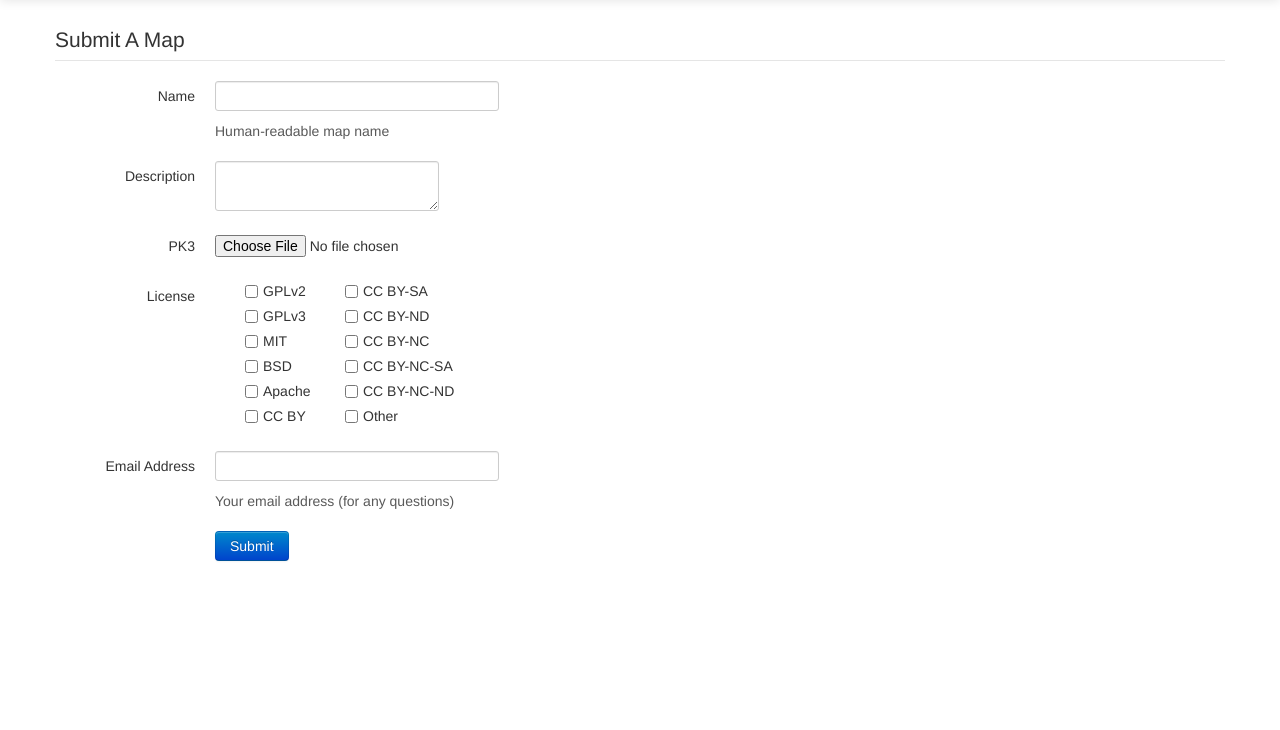
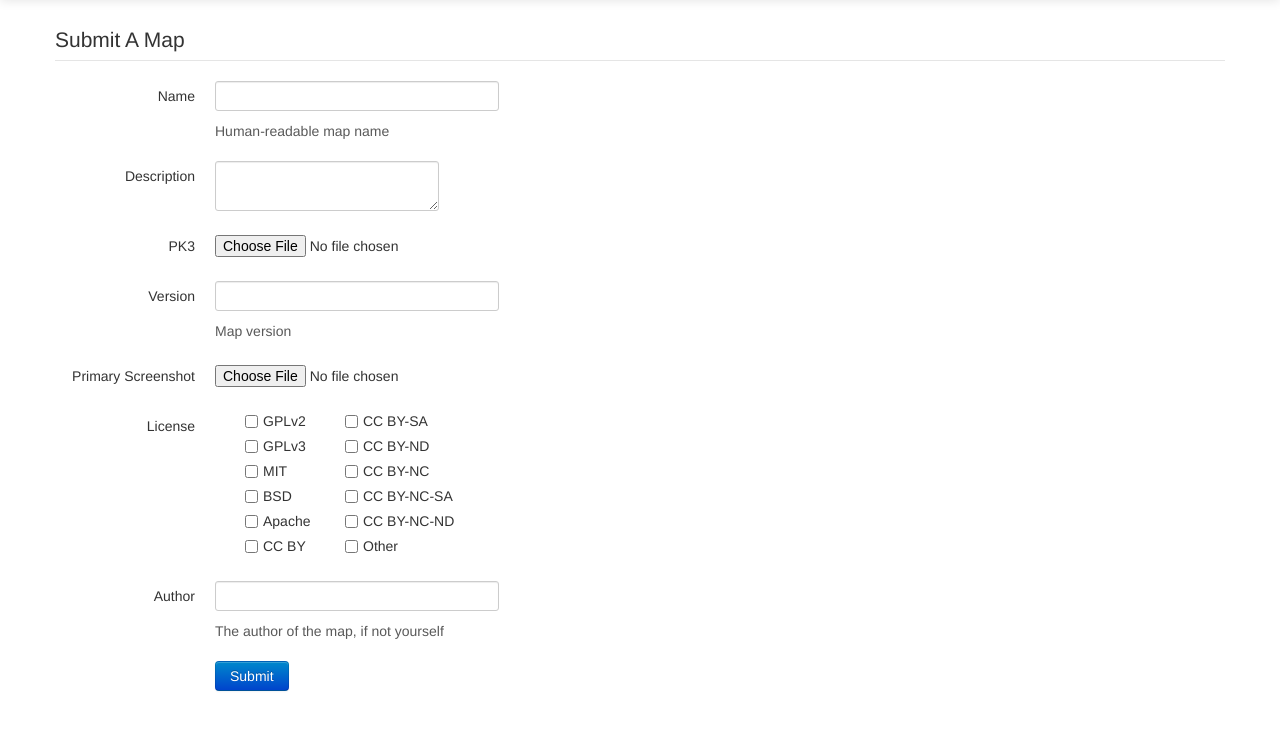
Before and after one commit to antzucaro/deposito, a Flask app: page /submit in a window 1280 px wide. Shown: the part 40-770 px from the top of the page. Run offline with Flask 2, Linux system fonts and the light colour scheme; some libraries are stand-ins or nearby versions.

Commit message:
Basic parsing of map submissions.
This is just the scaffolding for map entries to get an idea
of how Flask does it. There's no validation or anything yet,
so beware!

```diff
--- a/deposito.py
+++ b/deposito.py
@@ -15,18 +15,68 @@ def main_index():
 
     return render_template('main_index.jinja', maps=maps)
 
-def allowed_file(filename):
+def allowed_file(filename, allowed_extensions):
     return '.' in filename and \
-            filename.lower().rsplit('.', 1)[1] in ALLOWED_EXTENSIONS
+            filename.lower().rsplit('.', 1)[1] in allowed_extensions
 
 @app.route("/submit", methods=['GET', 'POST'])
 def submit_map():
     if request.method == 'POST':
-        file = request.files['mapfile']
-        if file and allowed_file(file.filename):
-            filename = secure_filename(file.filename)
-            file.save(os.path.join(app.config['UPLOAD_FOLDER'], filename))
-            return redirect(url_for('main_index'))
+        map_name = request.form.get('map_name', None)
+        map_descr = request.form.get('map_descr', None)
+        map_author = request.form.get('map_author', None)
+        map_version = request.form.get('map_version', None)
+        map_filename = None
+        ss_filename = None
+
+        map_file = request.files['map_file']
+        if map_file and allowed_file(map_file.filename,
+                app.config['VALID_MAP_EXTENSIONS']):
+            map_filename = secure_filename(map_file.filename)
+            map_file.save(os.path.join(app.config['UPLOAD_FOLDER'], map_filename))
+
+        map_screenshot = request.files['map_screenshot']
+        if map_screenshot and allowed_file(map_screenshot.filename,
+                app.config['VALID_SS_EXTENSIONS']):
+            ss_filename = secure_filename(map_screenshot.filename)
+            map_screenshot.save(os.path.join(app.config['UPLOAD_FOLDER'], ss_filename))
+
+        # licenses are in all sorts of different checkboxes
+        licenses = []
+        for l in ('GPLv2', 'GPLv3', 'MIT', 'BSD', 'Apache', 'CC BY',
+                'CC BY-SA', 'CC BY-ND', 'CC BY-NC', 'CC BY-NC-SA',
+                'CC BY-NC-ND', 'Other'):
+            val = request.form.get(l, None)
+            if val is not None:
+                licenses.append(val)
+
+        m = Map(name=map_name, create_by=1)
+        m.author = map_author
+        m.descr = map_descr
+
+        mf = File(file_type_cd="Xonotic Map", filename=map_filename,
+                descr=map_descr, create_by=1)
+
+        ssf = File(file_type_cd="Screenshot", filename=ss_filename,
+                descr="Primary screenshot", create_by=1)
+
+        db.session.add_all([m, mf, ssf])
+        db.session.flush()
+
+        mv = MapVersion(version=map_version, create_by=1)
+        mv.map_id = m.map_id
+        mv.file_id = mf.file_id
+        db.session.add(mv)
+
+        mss = MapScreenshot(name="Primary screenshot for {0}".format(map_name),
+                create_by=1)
+        mss.map_id = m.map_id
+        mss.file_id = ssf.file_id
+        db.session.add(mss)
+
+        db.session.commit()
+        return redirect(url_for('main_index'))
+
     else:
         return render_template('submit_map.jinja')
 
--- a/templates/submit_map.jinja
+++ b/templates/submit_map.jinja
@@ -12,7 +12,7 @@
     <div class="control-group">
       <label class="control-label" for="input01">Name</label>
       <div class="controls">
-        <input placeholder="" class="input-xlarge" type="text">
+        <input name="map_name" placeholder="" class="input-xlarge" type="text">
         <p class="help-block">Human-readable map name</p>
       </div>
     </div>
@@ -21,7 +21,7 @@
       <label class="control-label">Description</label>
       <div class="controls">
         <div class="textarea">
-          <textarea type="" class=""> </textarea>
+          <textarea name="map_descr" type="" class=""> </textarea>
         </div>
       </div>
     </div>
@@ -29,7 +29,22 @@
     <div class="control-group">
       <label class="control-label">PK3</label>
       <div class="controls">
-        <input class="input-file" name="mapfile" type="file">
+        <input class="input-file" name="map_file" type="file">
+      </div>
+    </div>
+
+    <div class="control-group">
+      <label class="control-label" for="input01">Version</label>
+      <div class="controls">
+        <input name="map_version" placeholder="" class="input-xlarge" type="text">
+        <p class="help-block">Map version</p>
+      </div>
+    </div>
+
+    <div class="control-group">
+      <label class="control-label">Primary Screenshot</label>
+      <div class="controls">
+        <input class="input-file" name="map_screenshot" type="file">
       </div>
     </div>
 
@@ -39,54 +54,54 @@
 
         <div class="span1">
           <label class="checkbox">
-            <input value="GPLv2" type="checkbox">
+            <input name="GPLv2" value="GPLv2" type="checkbox">
             GPLv2
           </label>
           <label class="checkbox">
-            <input value="GPLv3" type="checkbox">
+            <input name="GPLv3" value="GPLv3" type="checkbox">
             GPLv3
           </label>
           <label class="checkbox">
-            <input value="MIT" type="checkbox">
+            <input name="MIT" value="MIT" type="checkbox">
             MIT
           </label>
           <label class="checkbox">
-            <input value="BSD" type="checkbox">
+            <input name="BSD" value="BSD" type="checkbox">
             BSD
           </label>
           <label class="checkbox">
-            <input value="Apache" type="checkbox">
+            <input name="Apache" value="Apache" type="checkbox">
             Apache
           </label>
           <label class="checkbox">
-            <input value="CC BY" type="checkbox">
+            <input name="CC BY" value="CC BY" type="checkbox">
             CC BY
           </label>
         </div>
 
         <div class="span2">
           <label class="checkbox">
-            <input value="CC BY-SA" type="checkbox">
+            <input name="CC BY-SA" value="CC BY-SA" type="checkbox">
             CC BY-SA
           </label>
           <label class="checkbox">
-            <input value="CC BY-ND" type="checkbox">
+            <input name="CC BY-ND" value="CC BY-ND" type="checkbox">
             CC BY-ND
           </label>
           <label class="checkbox">
-            <input value="CC BY-NC" type="checkbox">
+            <input name="CC BY-NC" value="CC BY-NC" type="checkbox">
             CC BY-NC
           </label>
           <label class="checkbox">
-            <input value="CC BY-NC-SA" type="checkbox">
+            <input name="CC BY-NC-SA" value="CC BY-NC-SA" type="checkbox">
             CC BY-NC-SA
           </label>
           <label class="checkbox">
-            <input value="CC BY-NC-ND" type="checkbox">
+            <input name="CC BY-NC-ND" value="CC BY-NC-ND" type="checkbox">
             CC BY-NC-ND
           </label>
           <label class="checkbox">
-            <input value="Other" type="checkbox">
+            <input name="Other" value="Other" type="checkbox">
             Other
           </label>
         </div>
@@ -94,15 +109,15 @@
     </div>
 
     <div class="control-group">
-      <label class="control-label" for="input01">Email Address</label>
+      <label class="control-label" for="input01">Author</label>
       <div class="controls">
-        <input placeholder="" class="input-xlarge" type="text">
-        <p class="help-block">Your email address (for any questions)</p>
+        <input name="map_author" placeholder="" class="input-xlarge" type="text">
+        <p class="help-block">The author of the map, if not yourself</p>
       </div>
     </div>
+
     <div class="control-group">
       <label class="control-label"></label>
-
       <div class="controls">
         <button class="btn btn-primary" type="submit">Submit</button>
       </div>
```
